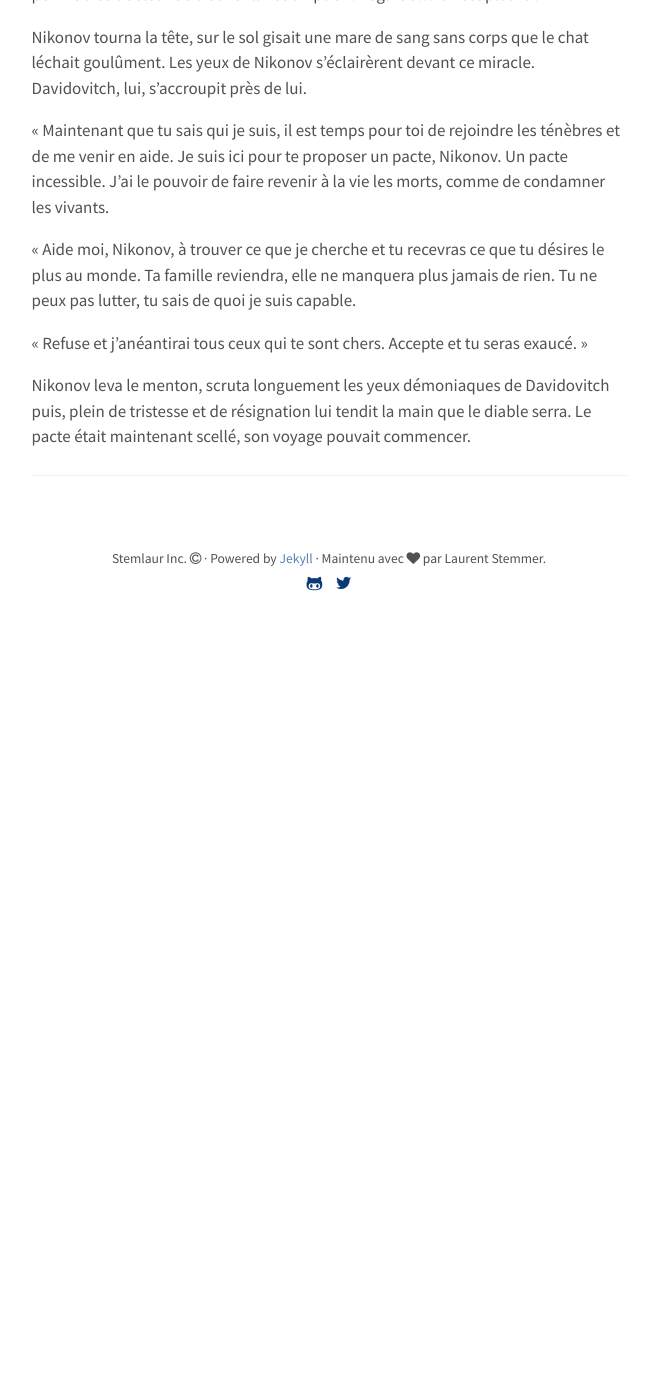
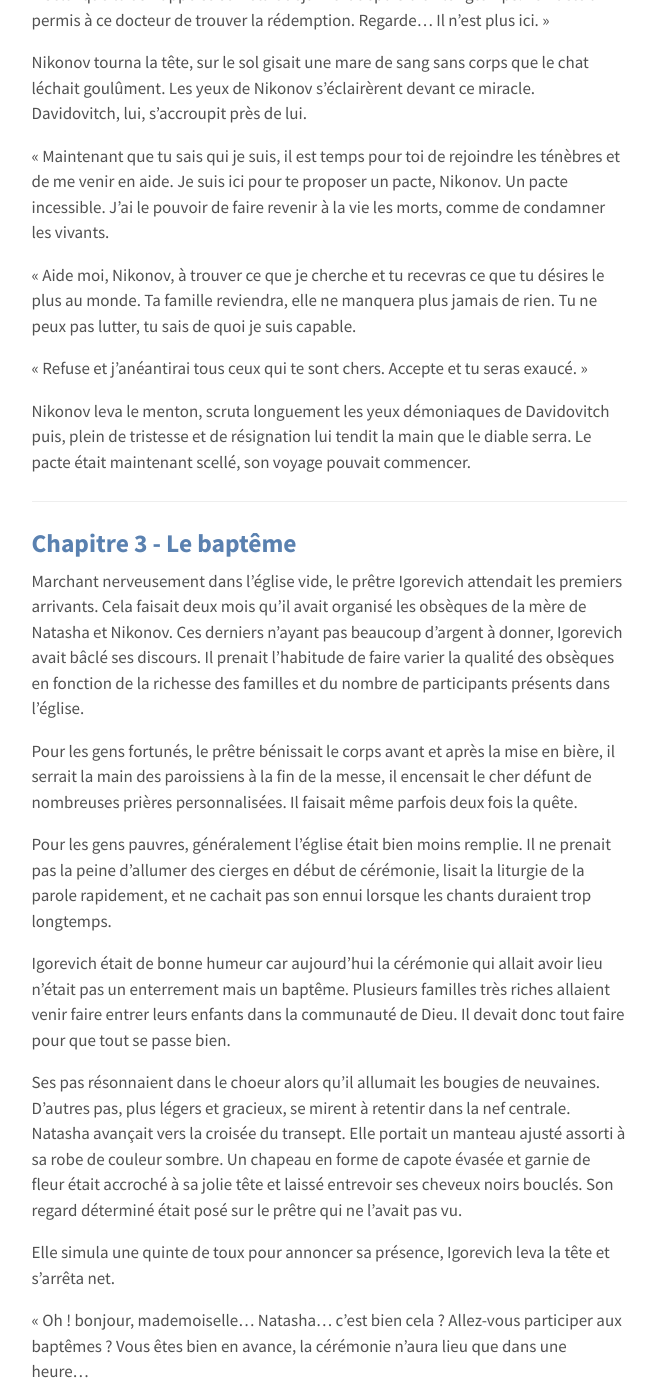
Before and after one commit to stemlaur/stemlaur.github.io, a Jekyll site: the page built from blog/_posts/2020/08/2020-08-19-nikonov-deuxieme-partie.md, in a window 1280 px wide and 1400 px high, scrolled down 3344 px. Shown: the whole window, without its empty margins (311-969 px from the left). Built offline with Jekyll 4.4.1, drawn with Linux system fonts in a browser that asks for light colours; a script that is not in the unit is left out; before the commit the page ends 3974 px from its top, so only the background shows below that; some of the changed text lies outside the part shown.

Commit message:
NOUVELLE | Nikonov - Deuxième partie - Chapitre 3

```diff
--- a/blog/_posts/2020/08/2020-08-19-nikonov-deuxieme-partie.md
+++ b/blog/_posts/2020/08/2020-08-19-nikonov-deuxieme-partie.md
@@ -15,6 +15,7 @@ image: /assets/images/posts/nikonov-2.jpg
     <li><a href="/blog/2020/06/01/nikonov-premiere-partie/">Nikonov - Première partie</a></li>
     <li><a href="#nikonov-2-chapitre-1">Chapitre 1 - Le prêtre</a></li>
     <li><a href="#nikonov-2-chapitre-2">Chapitre 2 - Le chat</a></li>
+    <li><a href="#nikonov-2-chapitre-3">Chapitre 3 - Le baptême</a></li>
 </ul>
 
 ---
@@ -86,3 +87,31 @@ Nikonov tourna la tête, sur le sol gisait une mare de sang sans corps que le ch
 Nikonov leva le menton, scruta longuement les yeux démoniaques de Davidovitch puis, plein de tristesse et de résignation lui tendit la main que le diable serra. Le pacte était maintenant scellé, son voyage pouvait commencer.
 
 ---
+
+<h2 id="nikonov-2-chapitre-3"><a href="#nikonov-2-chapitre-3">Chapitre 3 - Le baptême</a></h2>
+
+Marchant nerveusement dans l’église vide, le prêtre Igorevich attendait les premiers arrivants. Cela faisait deux mois qu’il avait organisé les obsèques de la mère de Natasha et Nikonov. Ces derniers n’ayant pas beaucoup d’argent à donner, Igorevich avait bâclé ses discours. Il prenait l’habitude de faire varier la qualité des obsèques en fonction de la richesse des familles et du nombre de participants présents dans l’église.
+
+Pour les gens fortunés, le prêtre bénissait le corps avant et après la mise en bière, il serrait la main des paroissiens à la fin de la messe, il encensait le cher défunt de nombreuses prières personnalisées. Il faisait même parfois deux fois la quête.
+
+Pour les gens pauvres, généralement l’église était bien moins remplie. Il ne prenait pas la peine d'allumer des cierges en début de cérémonie, lisait la liturgie de la parole rapidement, et ne cachait pas son ennui lorsque les chants duraient trop longtemps.
+
+Igorevich était de bonne humeur car aujourd’hui la cérémonie qui allait avoir lieu n’était pas un enterrement mais un baptême. Plusieurs familles très riches allaient venir faire entrer leurs enfants dans la communauté de Dieu. Il devait donc tout faire pour que tout se passe bien.
+
+Ses pas résonnaient dans le choeur alors qu’il allumait les bougies de neuvaines. D’autres pas, plus légers et gracieux, se mirent à retentir dans la nef centrale. Natasha avançait vers la croisée du transept. Elle portait un manteau ajusté assorti à sa robe de couleur sombre. Un chapeau en forme de capote évasée et garnie de fleur était accroché à sa jolie tête et laissé entrevoir ses cheveux noirs bouclés. Son regard déterminé était posé sur le prêtre qui ne l’avait pas vu.
+
+Elle simula une quinte de toux pour annoncer sa présence, Igorevich leva la tête et s’arrêta net.
+
+« Oh ! bonjour, mademoiselle… Natasha... c’est bien cela ? Allez-vous participer aux baptêmes ? Vous êtes bien en avance, la cérémonie n’aura lieu que dans une heure...
+
+— Mon père, j’ai besoin de me confesser, je comprends que vous soyez bien occupé, seulement cela ne peut plus attendre, des jours et des jours passent depuis la mort de ma mère, et je n’ai pas eu le courage de venir vous rencontrer. Il le faut cependant, je dois confesser mes fautes auprès de notre père tout-puissant ou je n’obtiendrai jamais la rédemption. »
+
+Le prêtre Igorevich fronça les sourcils, que pouvait bien avoir cette charmante jeune femme à confesser pour qu’elle ait besoin d’interrompre la préparation de sa cérémonie. Décidément, le monde était rempli de personnes curieuses. Il se rappelait d’ailleurs la dernière conversation qu’il avait eue avec le docteur Anatolievich avant qu’il ne se volatilise. La mère de Natasha était une alcoolique, peut-être que sa fille l’était également. Si c’était le cas, la confession ne devrait pas durer trop longtemps, quelques Je vous salue Marie et Notre Père et il pourrait se remettre au travail. Il sourit de la manière la plus bienveillante qu’il soit et acquiesça. Il la conduisit vers le confessionnal situé derrière deux piliers du bas-côté de l’église. Le prêtre s’assit dans le compartiment central muni d’un rideau et Natasha dans la loge latérale fermée.
+
+« Eh bien ma chère fille, de quels péchés souhaites-tu te repentir ? »
+
+Natasha hésita longuement avant se lancer.
+
+« Mon Père, il y a quelques mois de cela, j’ai rencontré le diable… »
+
+---
```
